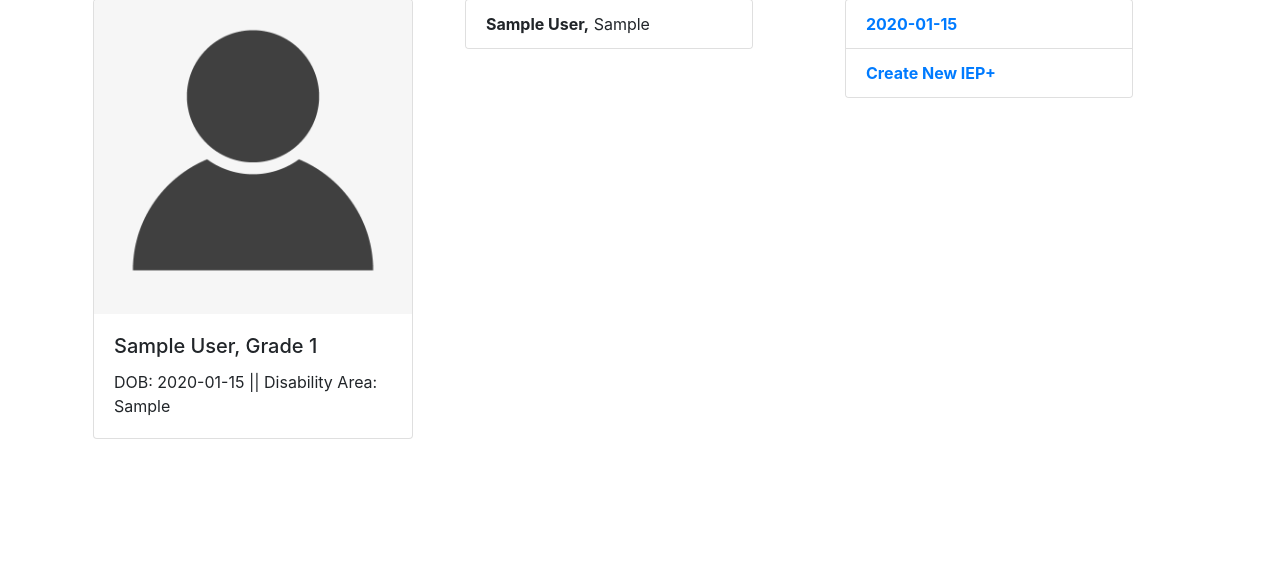
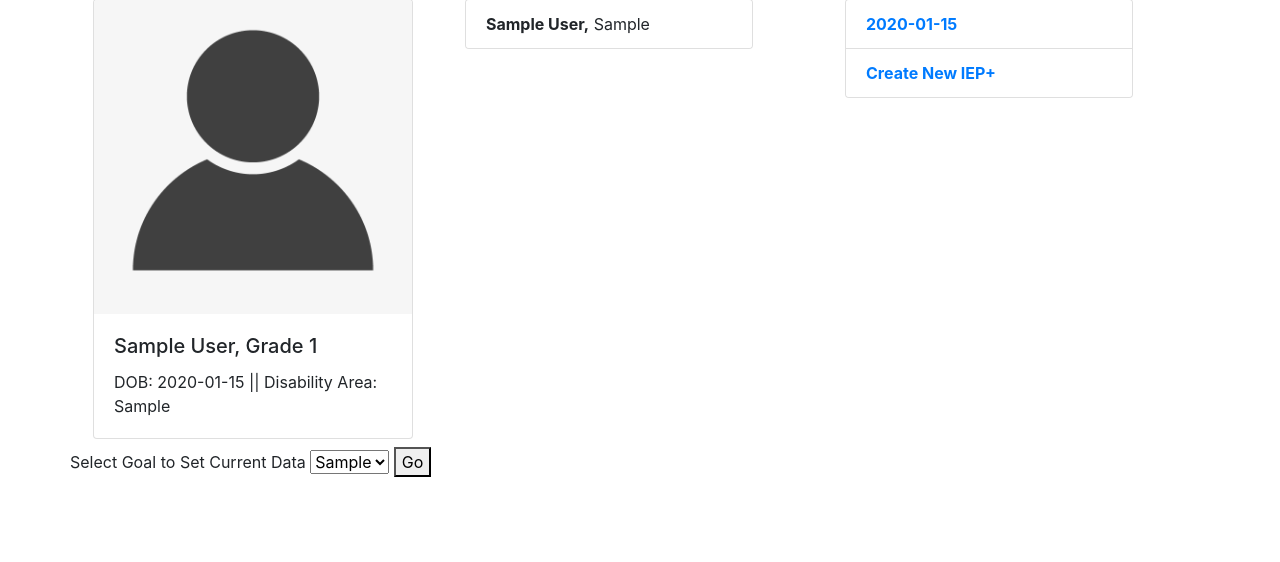
Before and after one commit to jreidmke/capstone01, a Flask app: template templates/student/student-detail.html in a window 1280 px wide. Shown: the part 115-677 px from the top of the page. Run offline with Flask 2, Linux system fonts and the light colour scheme; the template is opened without the code that fills it: values that come from a table or form of the project are taken from there, others are empty; tables that the repository leaves empty hold one stand-in row (values such as "Sample post"); some libraries are stand-ins or nearby versions.

Commit message:
new template for edit curr data

```diff
--- a/templates/student/student-detail.html
+++ b/templates/student/student-detail.html
@@ -45,6 +45,17 @@
               </div>
         </div>
 
+        <form action="/iep/{{latest_iep.id}}/goal/">
+            <label for="goal_id">Select Goal to Set Current Data</label>
+            <select name="goal_id" id="goal_id">
+                {% for goal in goals %}
+                <option value="{{goal.id}}">{{goal.goal}}</option>
+                {% endfor %}
+            </select>
+            <button>Go</button>
+        </form>
+
+
 
     </div>
 </div>
```
Also changed, not shown: templates/student/current-data.html (added).
